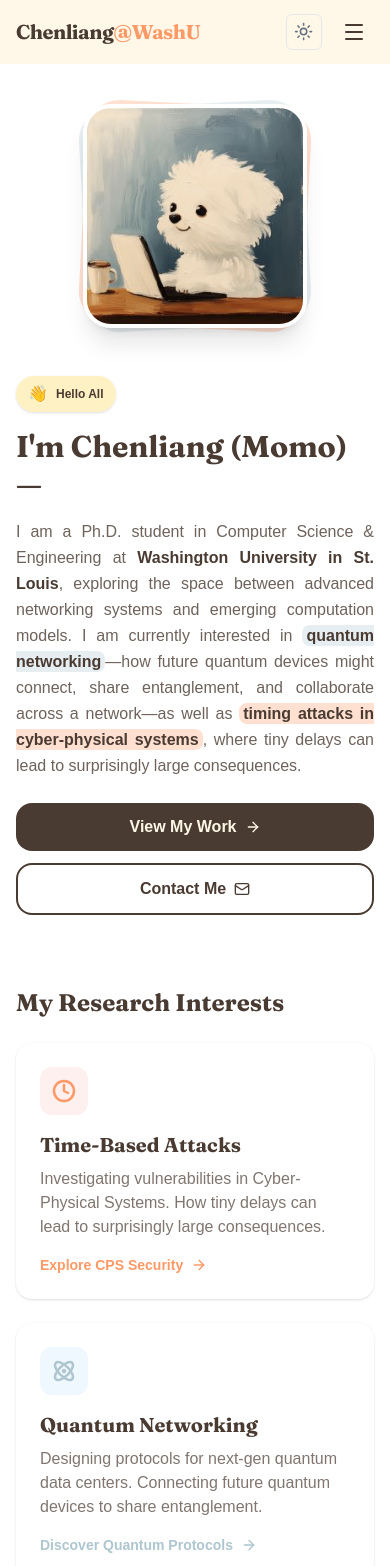
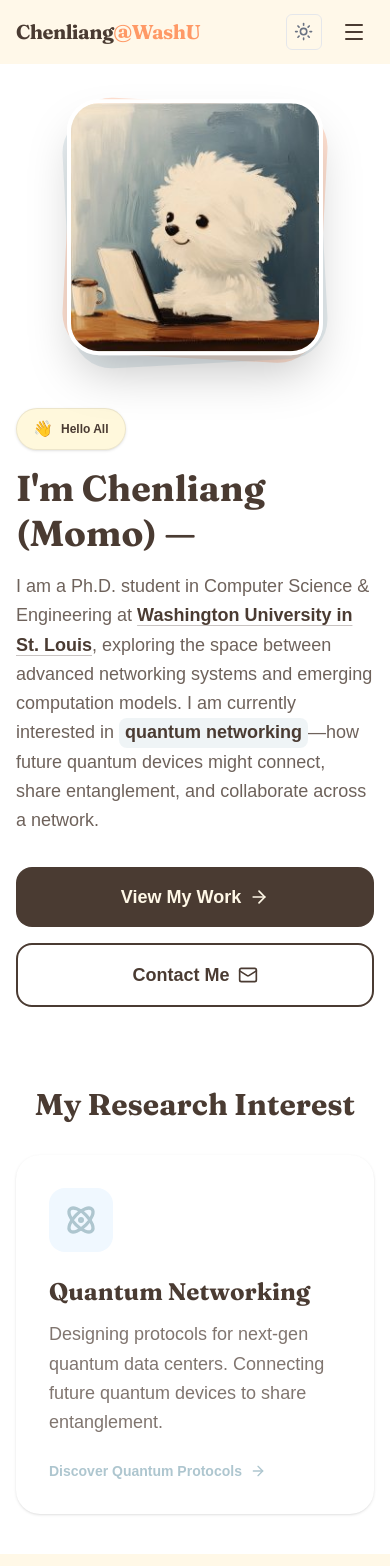
Before and after one commit to ChenliangTian/chenliangtian.github.io, a Next.js app: page / in a window 390 px wide. Shown: the top 1566 px of the page. Built offline with nearby package versions, Linux system fonts and the light colour scheme.

Commit message:
feat: content updates and deployment config

```diff
--- a/package.json
+++ b/package.json
@@ -11,6 +11,7 @@
   "dependencies": {
     "clsx": "^2.1.1",
     "date-fns": "^4.1.0",
+    "framer-motion": "^12.23.26",
     "gray-matter": "^4.0.3",
     "lucide-react": "^0.554.0",
     "next": "16.0.3",
--- a/src/app/globals.css
+++ b/src/app/globals.css
@@ -45,10 +45,7 @@
   --color-pastel-blue: #AEC6CF;
   --color-pastel-yellow: #FDE68A;
 
-  --color-cps: #4A3B32;
-  --color-cps-accent: #FF9966;
-  /* Pink for CPS */
-  --color-cps-light: #FFF0F0;
+  /* CPS colors removed */
 
   --color-quantum: #4A3B32;
   --color-quantum-accent: #AEC6CF;
--- a/src/app/layout.tsx
+++ b/src/app/layout.tsx
@@ -18,7 +18,7 @@ export const metadata: Metadata = {
     default: "Chenliang (Momo) Tian - PhD Student in Computer Science at WashU",
     template: "%s | Chenliang (Momo) Tian"
   },
-  description: "Chenliang Tian is a PhD student in Computer Science & Engineering at Washington University in St. Louis, researching quantum networking and cyber-physical systems security.",
+  description: "Chenliang Tian is a PhD student in Computer Science & Engineering at Washington University in St. Louis, researching quantum networking.",
   keywords: [
     "Chenliang Tian",
     "Chenliang",
@@ -28,7 +28,6 @@ export const metadata: Metadata = {
     "PhD student",
     "Computer Science",
     "Quantum Networking",
-    "Cyber-Physical Systems",
     "Network Security",
     "Quantum Computing",
     "Research",
@@ -64,7 +63,7 @@ export const metadata: Metadata = {
     locale: 'en_US',
     url: 'https://chenliangtian.github.io',
     title: 'Chenliang (Momo) Tian - PhD Student in Computer Science at WashU',
-    description: 'PhD student researching quantum networking and cyber-physical systems security at Washington University in St. Louis.',
+    description: 'PhD student researching quantum networking at Washington University in St. Louis.',
     siteName: 'Chenliang Tian',
     images: [
       {
@@ -78,7 +77,7 @@ export const metadata: Metadata = {
   twitter: {
     card: 'summary_large_image',
     title: 'Chenliang (Momo) Tian - PhD Student in Computer Science',
-    description: 'PhD student researching quantum networking and cyber-physical systems security.',
+    description: 'PhD student researching quantum networking.',
     images: ['/images/citations.jpeg'],
   },
   robots: {
@@ -128,7 +127,6 @@ export default function RootLayout({
               },
               knowsAbout: [
                 "Quantum Networking",
-                "Cyber-Physical Systems",
                 "Network Security",
                 "Computer Science",
                 "Quantum Computing"
--- a/src/app/research/page.tsx
+++ b/src/app/research/page.tsx
@@ -1,22 +1,7 @@
 import { Header } from "@/components/Header";
 import { ResearchCard } from "@/components/ResearchCard";
 
-const cpsProjects = [
-  {
-    title: "Time-Aware Intrusion Detection",
-    description: "Developing a novel IDS that utilizes precise timing analysis to detect anomalies in industrial control systems.",
-    tags: ["CPS", "Security", "Time-Series"],
-    link: "#",
-    image: "/images/time-intrusion-detection.png",
-  },
-  {
-    title: "Clock Skew Fingerprinting",
-    description: "Identifying devices on a network based on microscopic variations in their internal clock frequencies.",
-    tags: ["Hardware", "Fingerprinting"],
-    link: "#",
-    image: "/images/clock-skew-fingerprint.png",
-  },
-];
+
 
 const quantumProjects = [
   {
@@ -49,20 +34,7 @@ export default function ResearchPage() {
           </p>
         </div>
 
-        <section id="cps" className="mb-20">
-          <div className="mb-8 flex items-center gap-4">
-            <div className="h-px flex-1 bg-gray-200 dark:bg-gray-800"></div>
-            <h2 className="text-2xl font-bold text-cps dark:text-cps-accent">
-              CPS Security
-            </h2>
-            <div className="h-px flex-1 bg-gray-200 dark:bg-gray-800"></div>
-          </div>
-          <div className="grid gap-6 md:grid-cols-2 lg:grid-cols-3">
-            {cpsProjects.map((project) => (
-              <ResearchCard key={project.title} {...project} type="cps" />
-            ))}
-          </div>
-        </section>
+
 
         <section id="quantum">
           <div className="mb-8 flex items-center gap-4">
--- a/src/components/Hero.tsx
+++ b/src/components/Hero.tsx
@@ -1,6 +1,7 @@
 import Image from 'next/image';
-import { Clock, Atom, ArrowRight, Mail } from 'lucide-react';
+import { ArrowRight, Mail } from 'lucide-react';
 import Link from 'next/link';
+import * as motion from 'framer-motion/client';
 
 export function Hero() {
   return (
@@ -10,39 +11,84 @@ export function Hero() {
         <div className="flex flex-col-reverse items-center justify-between gap-12 md:flex-row">
           {/* Left Content */}
           <div className="flex flex-1 flex-col items-start text-left">
-            <div className="mb-4 md:mb-6 inline-flex items-center gap-2 rounded-full bg-pastel-yellow/50 px-3 md:px-4 py-1.5 md:py-2 text-xs md:text-sm font-bold text-brown shadow-sm dark:bg-pastel-yellow/20 dark:text-pastel-yellow">
-              <span className="text-base md:text-lg">👋</span> Hello All
-            </div>
+            <motion.div
+              initial={{ opacity: 0, y: 20 }}
+              animate={{ opacity: 1, y: 0 }}
+              transition={{ duration: 0.5 }}
+              className="mb-4 md:mb-6 inline-flex items-center gap-2 rounded-full border border-brown/10 bg-pastel-yellow/30 px-4 py-2 text-xs md:text-sm font-bold text-brown shadow-sm backdrop-blur-sm dark:border-white/10 dark:bg-pastel-yellow/20 dark:text-pastel-yellow"
+            >
+              <span className="text-base md:text-lg animate-wave">👋</span> Hello All
+            </motion.div>
 
-            <h1 className="mb-4 md:mb-6 font-heading text-3xl font-bold leading-tight text-brown dark:text-cream sm:text-4xl md:text-5xl lg:text-6xl">
+            <motion.h1
+              initial={{ opacity: 0, y: 20 }}
+              animate={{ opacity: 1, y: 0 }}
+              transition={{ duration: 0.5, delay: 0.1 }}
+              className="mb-4 md:mb-6 font-heading text-4xl font-bold leading-tight text-brown dark:text-cream sm:text-5xl md:text-6xl lg:text-7xl"
+            >
               I'm Chenliang (Momo) —
-            </h1>
+            </motion.h1>
 
-            <p className="mb-6 md:mb-8 max-w-xl text-base md:text-lg font-medium leading-relaxed text-brown/80 dark:text-cream/80 text-justify">
-              I am a Ph.D. student in Computer Science & Engineering at <Link href="https://wustl.edu" className="font-bold text-brown dark:text-cream hover:underline">Washington University in St. Louis</Link>, exploring the space between advanced networking systems and emerging computation models. I am currently interested in <span className="rounded-lg bg-quantum-accent/30 px-1 py-0.5 font-bold text-brown dark:text-cream">quantum networking</span>—how future quantum devices might connect, share entanglement, and collaborate across a network—as well as <span className="rounded-lg bg-cps-accent/30 px-1 py-0.5 font-bold text-brown dark:text-cream">timing attacks in cyber-physical systems</span>, where tiny delays can lead to surprisingly large consequences.
-            </p>
+            <motion.p
+              initial={{ opacity: 0, y: 20 }}
+              animate={{ opacity: 1, y: 0 }}
+              transition={{ duration: 0.5, delay: 0.2 }}
+              className="mb-8 max-w-xl text-lg font-medium leading-relaxed text-brown/80 dark:text-cream/80 md:text-xl"
+            >
+              I am a Ph.D. student in Computer Science & Engineering at <Link href="https://wustl.edu" className="font-bold text-brown underline decoration-brown/30 underline-offset-4 transition-colors hover:decoration-brown dark:text-cream dark:decoration-cream/30 dark:hover:decoration-cream">Washington University in St. Louis</Link>, exploring the space between advanced networking systems and emerging computation models. I am currently interested in <span className="inline-block rounded-lg bg-quantum-accent/20 px-1.5 font-bold text-brown dark:bg-quantum-accent/30 dark:text-cream">quantum networking</span>—how future quantum devices might connect, share entanglement, and collaborate across a network.
+            </motion.p>
 
-            <div className="flex flex-col sm:flex-row flex-wrap gap-3 md:gap-4 w-full sm:w-auto">
+            <motion.div
+              initial={{ opacity: 0, y: 20 }}
+              animate={{ opacity: 1, y: 0 }}
+              transition={{ duration: 0.5, delay: 0.3 }}
+              className="flex flex-col sm:flex-row flex-wrap gap-4 w-full sm:w-auto"
+            >
               <Link
                 href="/research"
-                className="inline-flex items-center justify-center gap-2 rounded-2xl bg-brown px-6 md:px-8 py-3 md:py-4 text-base md:text-lg font-bold text-cream transition-transform hover:scale-105 hover:shadow-lg dark:bg-cream dark:text-brown"
+                className="group inline-flex items-center justify-center gap-2 rounded-2xl bg-brown px-8 py-4 text-lg font-bold text-cream transition-all hover:scale-105 hover:shadow-xl hover:shadow-brown/20 dark:bg-cream dark:text-brown dark:hover:shadow-white/10"
               >
-                View My Work <ArrowRight className="h-4 w-4 md:h-5 md:w-5" />
+                View My Work
+                <ArrowRight className="h-5 w-5 transition-transform group-hover:translate-x-1" />
               </Link>
               <Link
                 href="mailto:chenliang.t@wustl.edu"
-                className="inline-flex items-center justify-center gap-2 rounded-2xl border-2 border-brown px-6 md:px-8 py-3 md:py-4 text-base md:text-lg font-bold text-brown transition-transform hover:scale-105 hover:bg-brown/5 dark:border-cream dark:text-cream dark:hover:bg-cream/10"
+                className="group inline-flex items-center justify-center gap-2 rounded-2xl border-2 border-brown px-8 py-4 text-lg font-bold text-brown transition-all hover:scale-105 hover:bg-brown/5 dark:border-cream dark:text-cream dark:hover:bg-cream/10"
               >
-                Contact Me <Mail className="h-4 w-4 md:h-5 md:w-5" />
+                Contact Me
+                <Mail className="h-5 w-5 transition-transform group-hover:-rotate-12" />
               </Link>
-            </div>
+            </motion.div>
           </div>
 
           {/* Right Image */}
-          <div className="relative h-56 w-56 sm:h-64 sm:w-64 md:h-80 md:w-80 lg:h-96 lg:w-96">
-            <div className="absolute inset-0 rotate-3 rounded-[2rem] md:rounded-[3rem] bg-pastel-pink/30 dark:bg-pastel-pink/10"></div>
-            <div className="absolute inset-0 -rotate-3 rounded-[2rem] md:rounded-[3rem] bg-pastel-blue/30 dark:bg-pastel-blue/10"></div>
-            <div className="relative h-full w-full overflow-hidden rounded-[1.75rem] md:rounded-[2.5rem] border-4 border-white shadow-xl dark:border-brown-light">
+          <motion.div
+            initial={{ opacity: 0, scale: 0.9 }}
+            animate={{ opacity: 1, scale: 1 }}
+            transition={{ duration: 0.5, delay: 0.2 }}
+            className="relative h-64 w-64 md:h-96 md:w-96"
+          >
+            <motion.div
+              animate={{ rotate: 3, y: [0, -10, 0] }}
+              transition={{
+                rotate: { duration: 0 },
+                y: { duration: 5, repeat: Infinity, ease: "easeInOut" }
+              }}
+              className="absolute inset-0 rounded-[2.5rem] bg-pastel-pink/30 dark:bg-pastel-pink/10"
+            />
+            <motion.div
+              animate={{ rotate: -3, y: [0, 10, 0] }}
+              transition={{
+                rotate: { duration: 0 },
+                y: { duration: 6, repeat: Infinity, ease: "easeInOut", delay: 1 }
+              }}
+              className="absolute inset-0 rounded-[2.5rem] bg-pastel-blue/30 dark:bg-pastel-blue/10"
+            />
+            <motion.div
+              animate={{ y: [0, -5, 0] }}
+              transition={{ duration: 4, repeat: Infinity, ease: "easeInOut" }}
+              className="relative h-full w-full overflow-hidden rounded-[2rem] border-4 border-white shadow-2xl dark:border-brown-light"
+            >
               <Image
                 src="/images/citations.jpeg"
                 alt="Chenliang (Momo) Tian"
@@ -50,56 +96,58 @@ export function Hero() {
                 className="object-cover"
                 priority
               />
-            </div>
-          </div>
+            </motion.div>
+          </motion.div>
         </div>
       </section>
 
       {/* Research Areas */}
-      <section className="container mx-auto px-4 mt-6 md:mt-8">
-        <h2 className="mb-6 md:mb-8 text-2xl md:text-3xl font-bold text-brown dark:text-cream font-heading">My Research Interests</h2>
-        <div className="grid gap-6 md:gap-8 md:grid-cols-2">
-          {/* CPS Side */}
-          <div className="group flex flex-col items-start rounded-2xl md:rounded-3xl bg-white p-6 md:p-8 shadow-sm transition-all hover:-translate-y-1 hover:shadow-md dark:bg-white/5">
-            <div className="mb-4 md:mb-6 flex h-12 w-12 md:h-14 md:w-14 items-center justify-center rounded-xl md:rounded-2xl bg-cps-light text-cps-accent dark:bg-cps-accent/20">
-              <Clock className="h-6 w-6 md:h-8 md:w-8" strokeWidth={2.5} />
+      <motion.section
+        initial={{ opacity: 0, y: 40 }}
+        whileInView={{ opacity: 1, y: 0 }}
+        viewport={{ once: true, margin: "-100px" }}
+        transition={{ duration: 0.7 }}
+        className="container mx-auto px-4 mt-8"
+      >
+        <h2 className="mb-8 text-3xl font-bold text-brown dark:text-cream font-heading text-center md:text-left">My Research Interest</h2>
+        <div className="flex justify-center md:justify-start">
+          {/* Quantum Side */}
+          <Link href="/research#quantum" className="block max-w-2xl w-full">
+            <div className="group flex flex-col items-start rounded-3xl bg-white p-8 shadow-sm transition-all hover:-translate-y-2 hover:shadow-xl dark:bg-white/5 border border-transparent hover:border-quantum-accent/20">
+              <div className="mb-6 flex h-16 w-16 items-center justify-center rounded-2xl bg-quantum-light text-quantum-accent dark:bg-quantum-accent/20 transition-transform group-hover:scale-110 group-hover:rotate-3">
+                <svg
+                  xmlns="http://www.w3.org/2000/svg"
+                  width="32"
+                  height="32"
+                  viewBox="0 0 24 24"
+                  fill="none"
+                  stroke="currentColor"
+                  strokeWidth="2.5"
+                  strokeLinecap="round"
+                  strokeLinejoin="round"
+                  className="lucide lucide-atom"
+                >
+                  <circle cx="12" cy="12" r="1" />
+                  <path d="M20.2 20.2c2.04-2.03.02-7.36-4.5-11.9-4.54-4.52-9.87-6.54-11.9-4.5-2.04 2.03-.02 7.36 4.5 11.9 4.54 4.52 9.87 6.54 11.9 4.5Z" />
+                  <path d="M15.7 15.7c4.52-4.54 6.54-9.87 4.5-11.9-2.03-2.04-7.36-.02-11.9 4.5-4.52 4.54-6.54 9.87-4.5 11.9 2.03 2.04 7.36.02 11.9-4.5Z" />
+                </svg>
+              </div>
+              <h3 className="mb-3 text-2xl font-bold text-brown dark:text-cream font-heading group-hover:text-quantum-accent transition-colors">
+                Quantum Networking
+              </h3>
+              <p className="mb-6 text-lg text-brown/70 dark:text-cream/70 leading-relaxed">
+                Designing protocols for next-gen quantum data centers. Connecting future quantum devices to share entanglement.
+              </p>
+              <div
+                className="inline-flex items-center text-sm font-bold text-quantum-accent transition-colors group-hover:translate-x-1"
+              >
+                Discover Quantum Protocols
+                <ArrowRight className="ml-2 h-4 w-4" />
+              </div>
             </div>
-            <h3 className="mb-2 md:mb-3 text-xl md:text-2xl font-bold text-brown dark:text-cream font-heading">
-              Time-Based Attacks
-            </h3>
-            <p className="mb-4 md:mb-6 flex-grow text-base md:text-lg text-brown/70 dark:text-cream/70">
-              Investigating vulnerabilities in Cyber-Physical Systems. How tiny delays can lead to surprisingly large consequences.
-            </p>
-            <Link
-              href="/research#cps"
-              className="inline-flex items-center text-sm font-bold text-cps-accent transition-colors hover:text-brown dark:hover:text-cream"
-            >
-              Explore CPS Security
-              <ArrowRight className="ml-2 h-4 w-4 transition-transform group-hover:translate-x-1" />
-            </Link>
-          </div>
-
-          {/* Quantum Side */}
-          <div className="group flex flex-col items-start rounded-2xl md:rounded-3xl bg-white p-6 md:p-8 shadow-sm transition-all hover:-translate-y-1 hover:shadow-md dark:bg-white/5">
-            <div className="mb-4 md:mb-6 flex h-12 w-12 md:h-14 md:w-14 items-center justify-center rounded-xl md:rounded-2xl bg-quantum-light text-quantum-accent dark:bg-quantum-accent/20">
-              <Atom className="h-6 w-6 md:h-8 md:w-8" strokeWidth={2.5} />
-            </div>
-            <h3 className="mb-2 md:mb-3 text-xl md:text-2xl font-bold text-brown dark:text-cream font-heading">
-              Quantum Networking
-            </h3>
-            <p className="mb-4 md:mb-6 flex-grow text-base md:text-lg text-brown/70 dark:text-cream/70">
-              Designing protocols for next-gen quantum data centers. Connecting future quantum devices to share entanglement.
-            </p>
-            <Link
-              href="/research#quantum"
-              className="inline-flex items-center text-sm font-bold text-quantum-accent transition-colors hover:text-brown dark:hover:text-cream"
-            >
-              Discover Quantum Protocols
-              <ArrowRight className="ml-2 h-4 w-4 transition-transform group-hover:translate-x-1" />
-            </Link>
-          </div>
+          </Link>
         </div>
-      </section>
+      </motion.section>
     </div>
   );
 }
```
Also changed, not shown: 1 other file (tests, documents, lock files or other folders).
